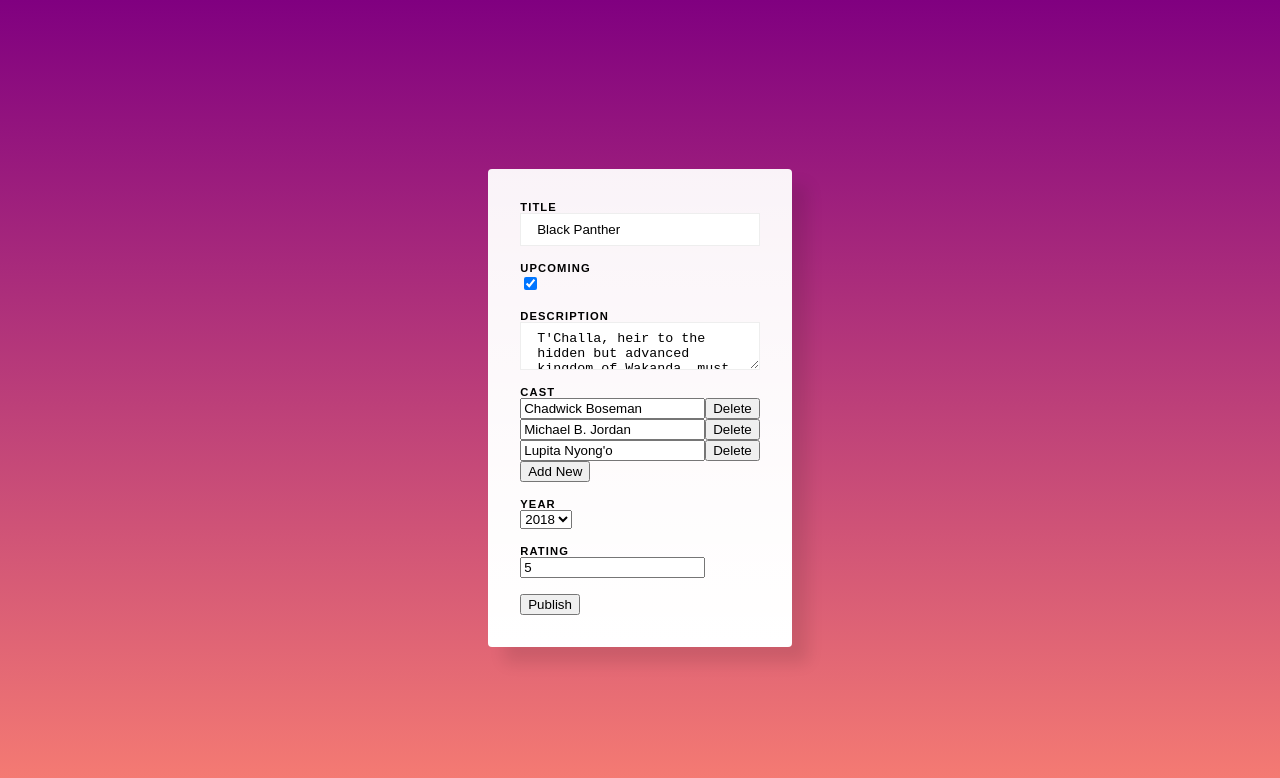
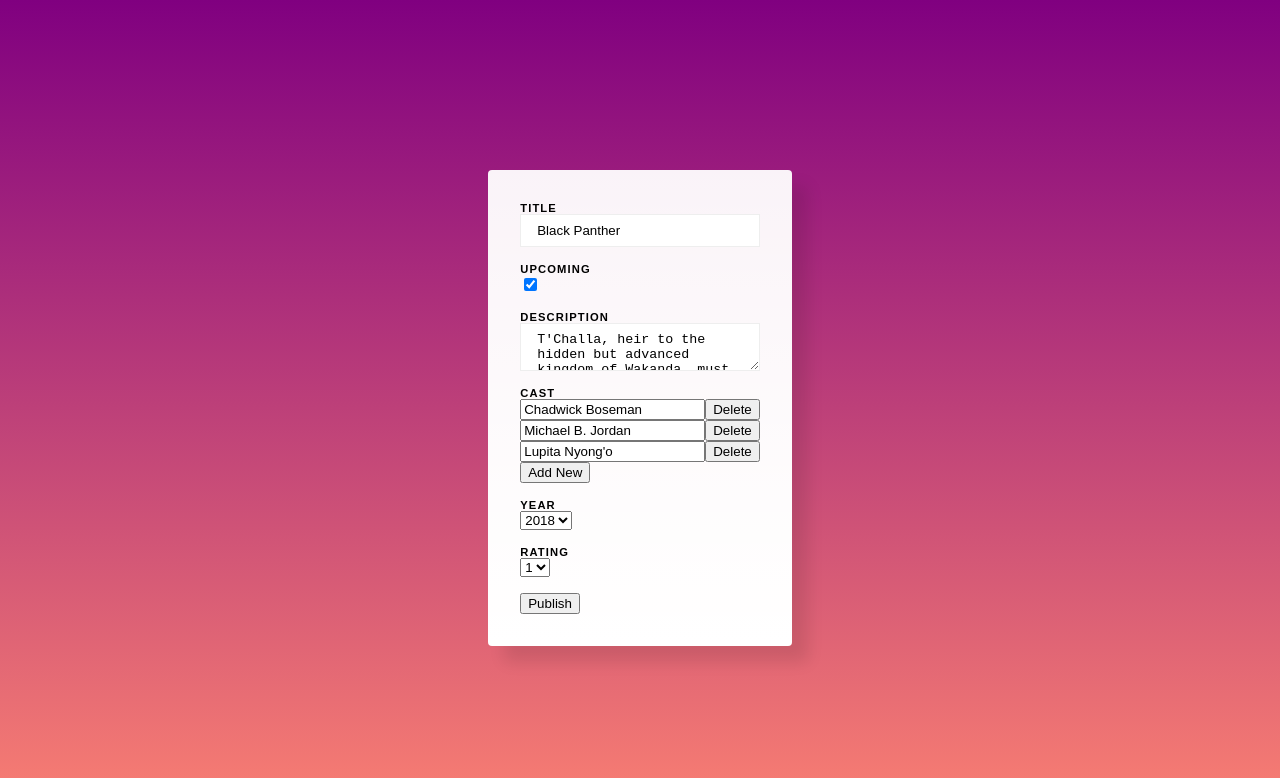
Before and after one commit to webdevangelie/react-challenge, a React (Create React App) app: page / in a window 1280 px wide. Shown: the top 778 px of the page. Built offline with nearby package versions, Linux system fonts and the light colour scheme.

Commit message:
Use Select component for rating

```diff
--- a/src/App.js
+++ b/src/App.js
@@ -224,7 +224,7 @@
           {props => <Select {...props} range="2010,2020" />}
         </Input>
         <Input label="Rating" id="rating">
-          {props => <Text type="number" {...props} />}
+          {props => <Select {...props} range="1,5" />}
         </Input>
         {/* Use handleUpdate method for button handler. Passing in true as argument for publish will */}
         <button onClick={() => this.handleUpdate(true)}>{'Publish'}</button>
```
